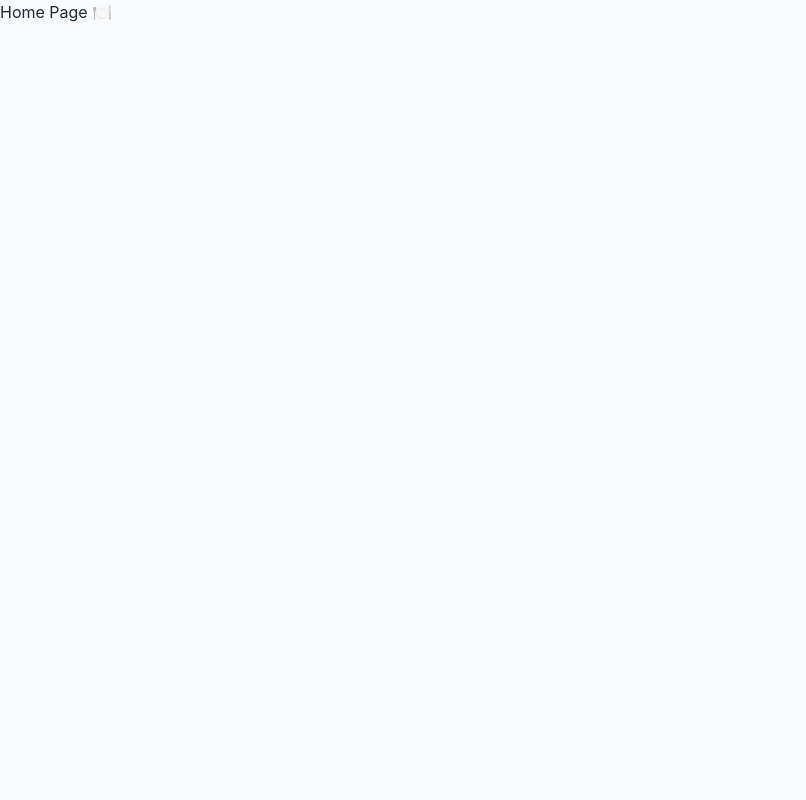
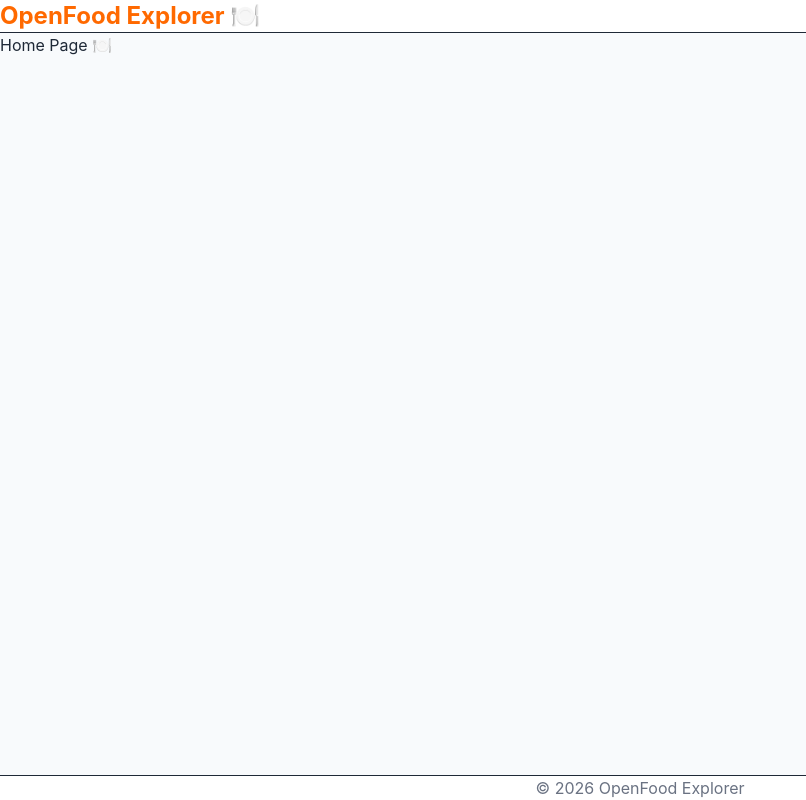
Before and after one commit to Bayezidtanmay/OpenFood-Explorer, a React app in the folder Frontend/: page / in a window 1280 px wide. Shown: the whole page, without its empty margins (0-806 px from the left). Built offline with nearby package versions, Linux system fonts and the light colour scheme; the HTML template or start-up script is replaced by a standard one.

Commit message:
feat: create shared application layout with nested routing

```diff
--- /dev/null
+++ b/Frontend/src/components/layout/Footer.jsx
@@ -0,0 +1,9 @@
+export default function Footer() {
+    return (
+      <footer className="border-t bg-white">
+        <div className="mx-auto max-w-7xl px-6 py-6 text-center text-gray-500">
+          © {new Date().getFullYear()} OpenFood Explorer
+        </div>
+      </footer>
+    );
+  }
--- /dev/null
+++ b/Frontend/src/components/layout/Navbar.jsx
@@ -0,0 +1,11 @@
+export default function Navbar() {
+    return (
+      <header className="border-b bg-white">
+        <div className="mx-auto max-w-7xl px-6 py-4">
+          <h1 className="text-2xl font-bold text-orange-500">
+            OpenFood Explorer 🍽️
+          </h1>
+        </div>
+      </header>
+    );
+  }
--- /dev/null
+++ b/Frontend/src/layouts/MainLayout.jsx
@@ -0,0 +1,18 @@
+import { Outlet } from "react-router-dom";
+
+import Footer from "../components/layout/Footer";
+import Navbar from "../components/layout/Navbar";
+
+export default function MainLayout() {
+  return (
+    <div className="min-h-screen flex flex-col bg-slate-50">
+      <Navbar />
+
+      <main className="flex-1">
+        <Outlet />
+      </main>
+
+      <Footer />
+    </div>
+  );
+}
--- a/Frontend/src/router/index.jsx
+++ b/Frontend/src/router/index.jsx
@@ -1,4 +1,6 @@
 import { createBrowserRouter } from "react-router-dom";
+
+import MainLayout from "../layouts/MainLayout";
 
 import Home from "../pages/Home";
 import Search from "../pages/Search";
@@ -14,39 +16,45 @@ import NotFound from "../pages/NotFound";
 export const router = createBrowserRouter([
   {
     path: "/",
+    element: <MainLayout />,
+    children: [
+      {
+        index: true,
         element: <Home />,
       },
       {
-    path: "/search",
+        path: "search",
         element: <Search />,
       },
       {
-    path: "/restaurant/:id",
+        path: "restaurant/:id",
         element: <RestaurantDetails />,
       },
       {
-    path: "/favorites",
+        path: "favorites",
         element: <Favorites />,
       },
       {
-    path: "/profile",
+        path: "profile",
         element: <Profile />,
       },
       {
-    path: "/dashboard",
+        path: "dashboard",
         element: <Dashboard />,
       },
       {
-    path: "/login",
+        path: "login",
         element: <Login />,
       },
       {
-    path: "/register",
+        path: "register",
         element: <Register />,
       },
       {
-    path: "/about",
+        path: "about",
         element: <About />,
+      },
+    ],
   },
   {
     path: "*",
```
Lines whose indentation alone changed are shown as unchanged.
